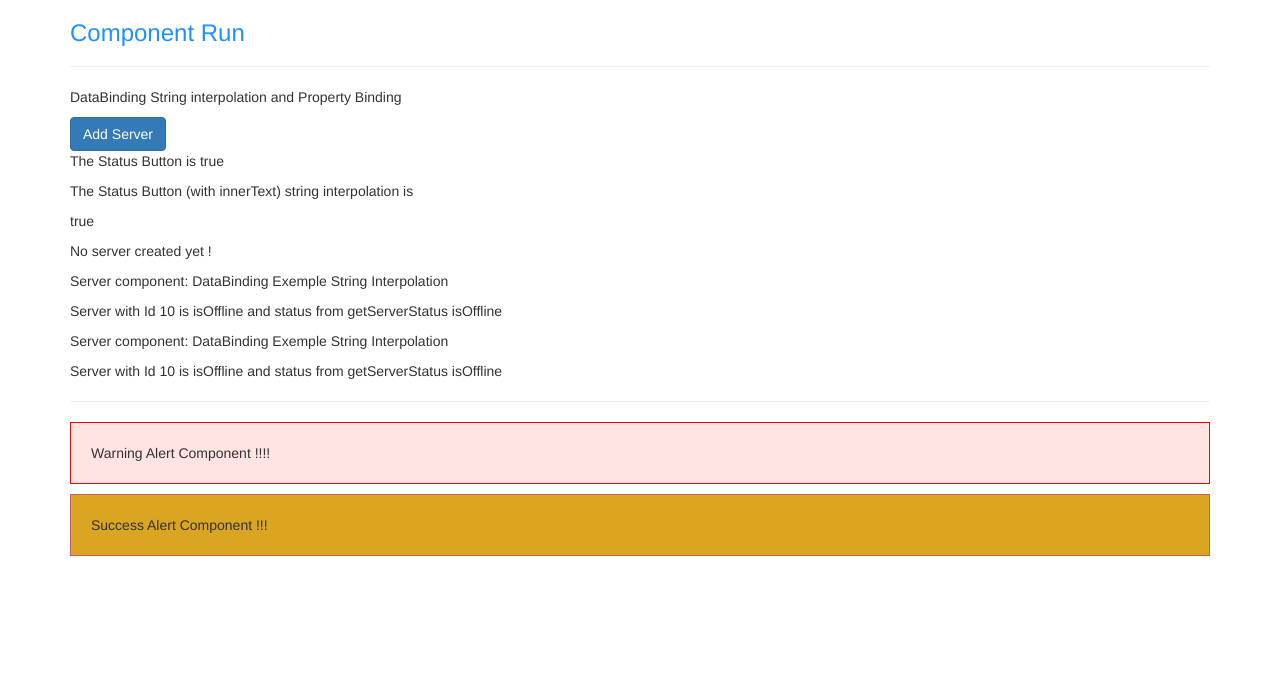
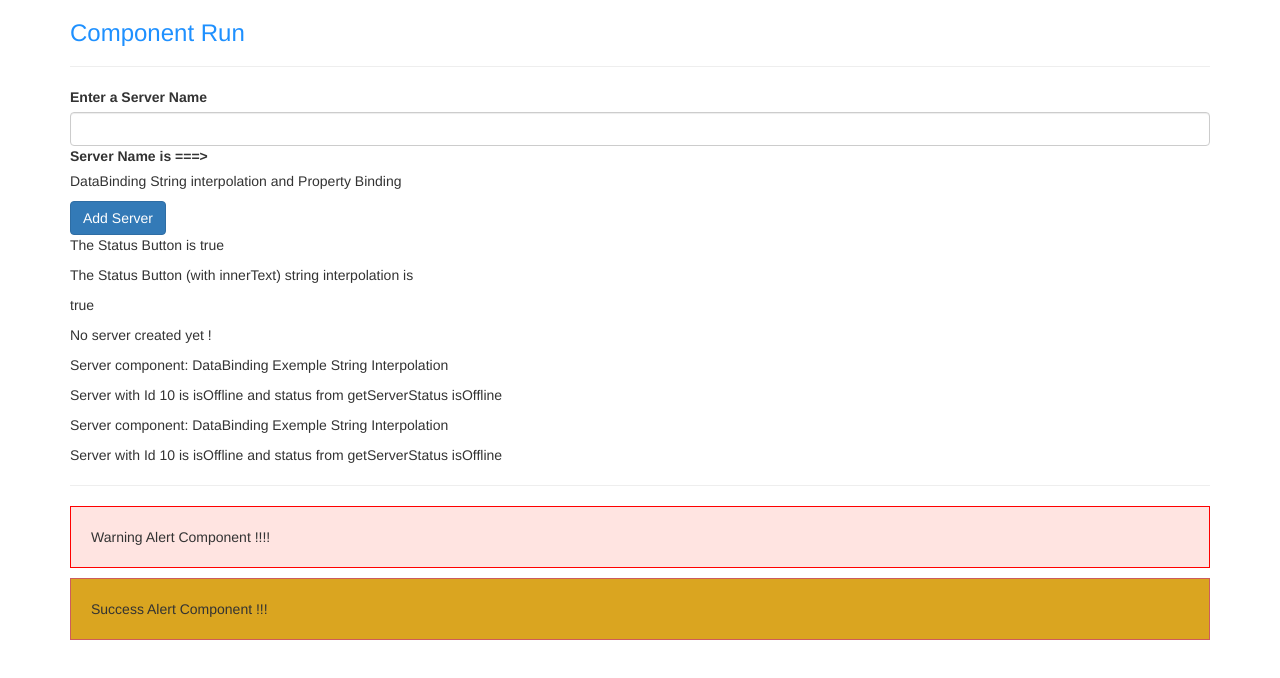
Before and after one commit to wassimajjali/Angular-8-Complete-Guide, an Angular app in the folder Angular8FirstApp/: page / in a window 1280 px wide. Shown: the top 678 px of the page. Built offline with nearby package versions, Linux system fonts and the light colour scheme.

Commit message:
Passing and Using Data with Event Binding

```diff
--- a/Angular8FirstApp/src/app/servers/servers.component.html
+++ b/Angular8FirstApp/src/app/servers/servers.component.html
@@ -1,5 +1,12 @@
+<label>Enter a Server Name</label>
+<input
+    type="text"
+    class="form-control"
+    (input)="onUpdateServerName($event)">
+    <label>Server Name is ===> {{serverName}}</label>
+
 <p>DataBinding String interpolation and Property Binding</p>
-<button class="btn btn-primary" [disabled]="!allowNewServer"(click)="onCreateServer()">Add Server</button>
+<button class="btn btn-primary" [disabled]="!allowNewServer"(dblclick)="onCreateServer()">Add Server</button>
 <p>The Status Button is {{allowNewServer}}</p>
 <p>
     The Status Button (with innerText) string interpolation is
--- a/Angular8FirstApp/src/app/servers/servers.component.ts
+++ b/Angular8FirstApp/src/app/servers/servers.component.ts
@@ -17,7 +17,7 @@
 export class ServersComponent implements OnInit {
   allowNewServer = false;
   serverCreationStatus = 'No server created yet !';
-
+  serverName='';
 
   constructor() {
     setTimeout(()=> {
@@ -30,4 +30,8 @@
  onCreateServer(){
    this.serverCreationStatus='Server Created Now !!!';
  }
+ onUpdateServerName(event: Event){
+   console.log(event);
+   this.serverName= (<HTMLInputElement>event.target).value;
+ }
 }
```
